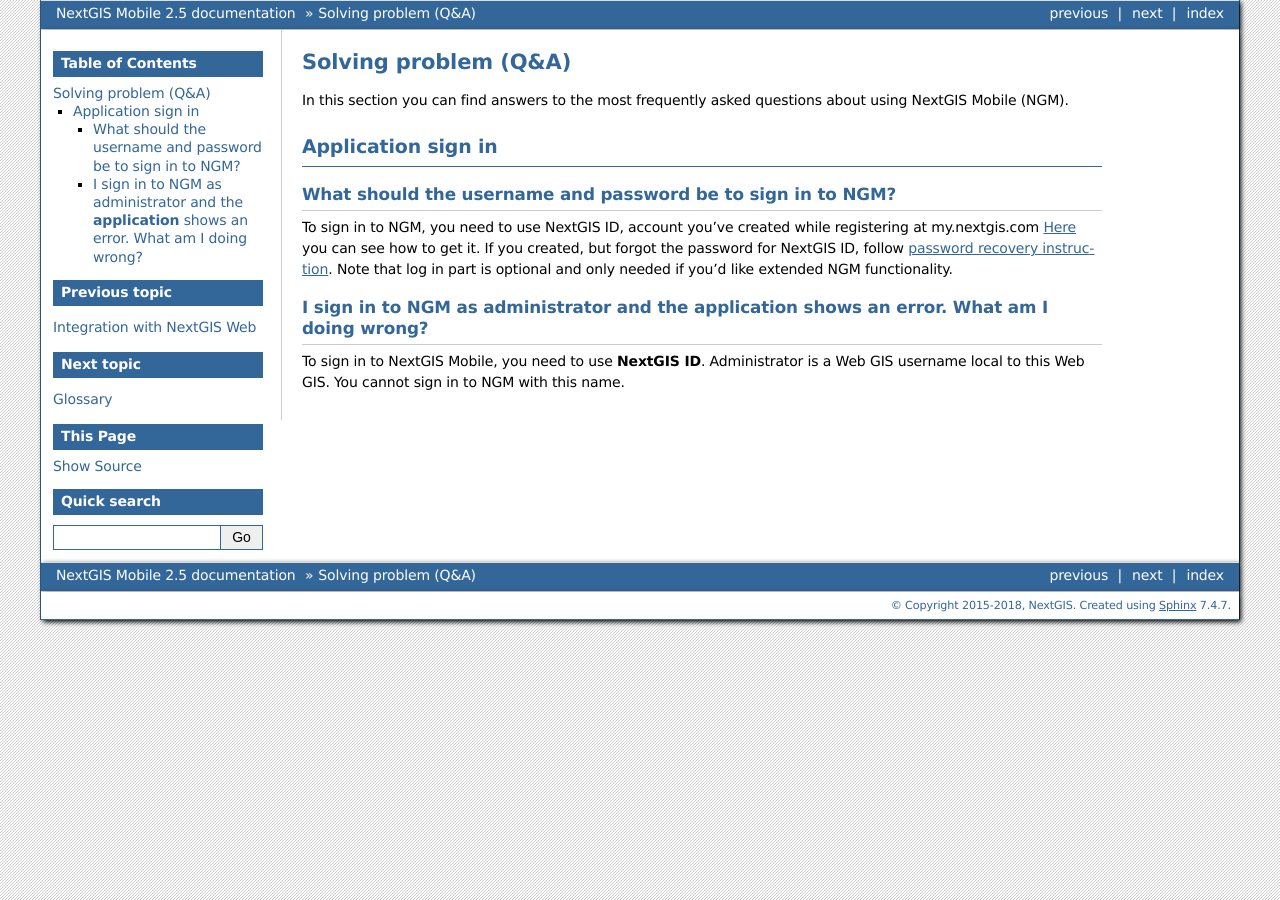
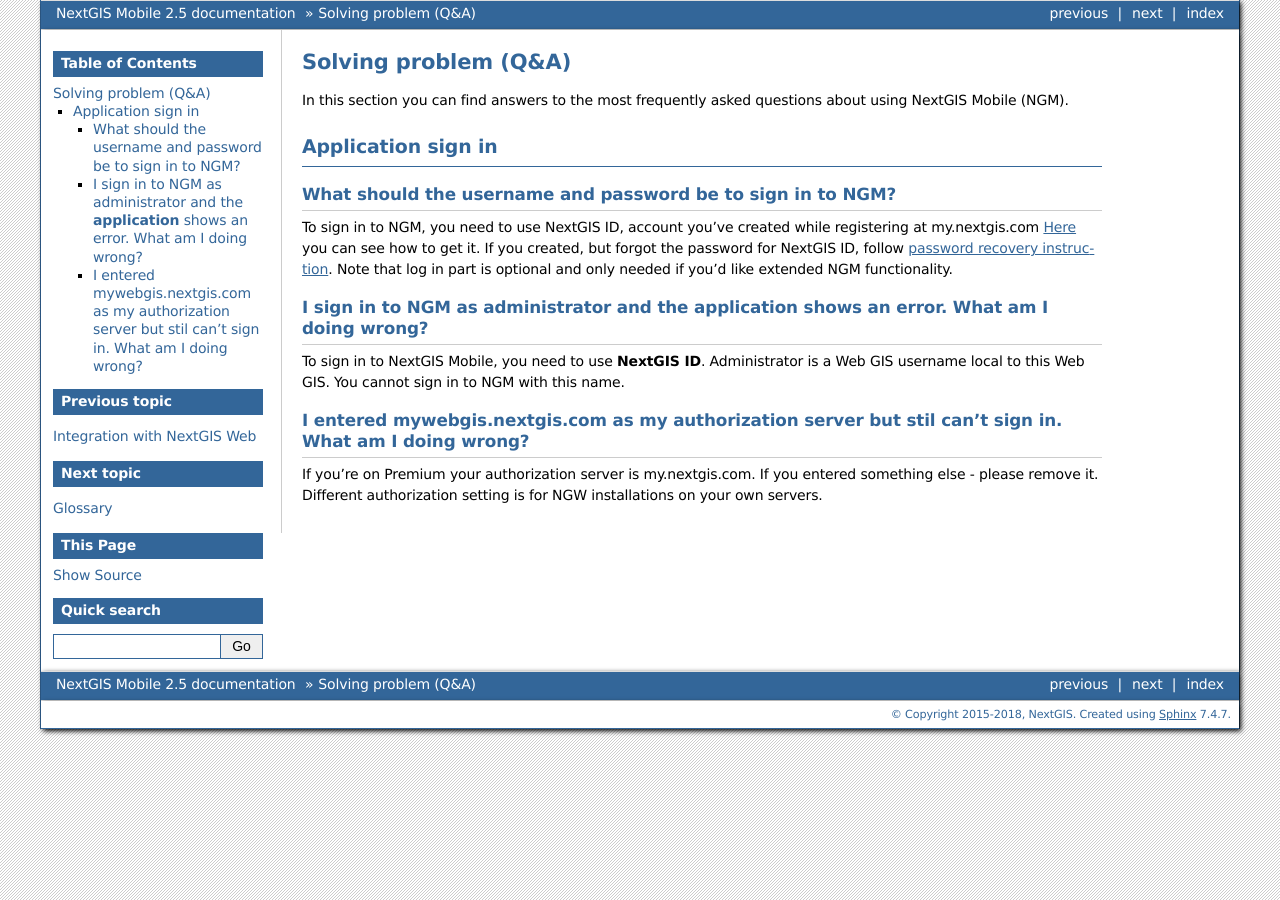
Before and after one commit to nextgis/docs_ngmobile, a Sphinx documentation site: the page built from source/faq_ngmobile.rst, in a window 1280 px wide. Built offline with Sphinx 7.4.7, drawn with Linux system fonts in a browser that asks for light colours; formulas are drawn with MathJax 3.

Commit message:
auth problem en

```diff
--- a/source/faq_ngmobile.rst
+++ b/source/faq_ngmobile.rst
@@ -19,5 +19,10 @@
 If you created, but forgot the password for NextGIS ID, follow `password recovery instruction <https://docs.nextgis.ru/docs_ngcom/source/faq_webgis.html#q-nextgis-id/>`_. Note that log in part is optional and only needed if you'd like extended NGM functionality.
 
 I sign in to NGM as administrator and the **application** shows an error. What am I doing wrong?
-~~~~~~~~~~~~~~~~~~~~~~~~~~~~~~~~~~~~~~~~~~~~~~~~~~~~~~~~~~~~~~~~~~~~~~~~~~~~~~~~~~~~~~
+~~~~~~~~~~~~~~~~~~~~~~~~~~~~~~~~~~~~~~~~~~~~~~~~~~~~~~~~~~~~~~~~~~~~~~~~~~~~~~~~~~~~~~~~~~~~~~~~
 To sign in to NextGIS Mobile, you need to use **NextGIS ID**. Administrator is a Web GIS username local to this Web GIS. You cannot sign in to NGM with this name.
+
+I entered mywebgis.nextgis.com as my authorization server but stil can't sign in. What am I doing wrong?
+~~~~~~~~~~~~~~~~~~~~~~~~~~~~~~~~~~~~~~~~~~~~~~~~~~~~~~~~~~~~~~~~~~~~~~~~~~~~~~~~~~~~~~~~~~~~~~~~~~~~~~~~
+If you're on Premium your authorization server is my.nextgis.com. If you entered something else - please remove it.
+Different authorization setting is for NGW installations on your own servers.
```
